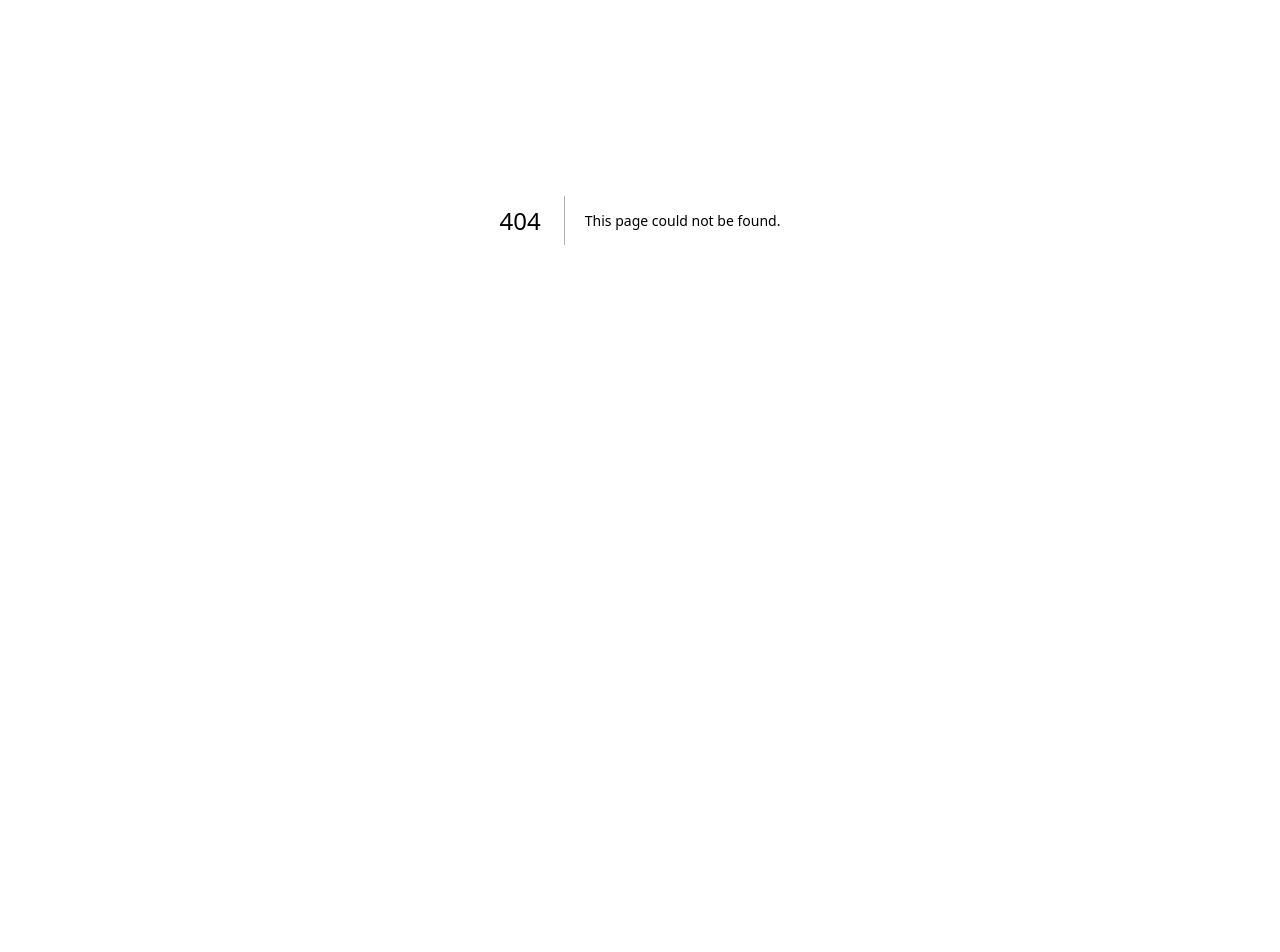
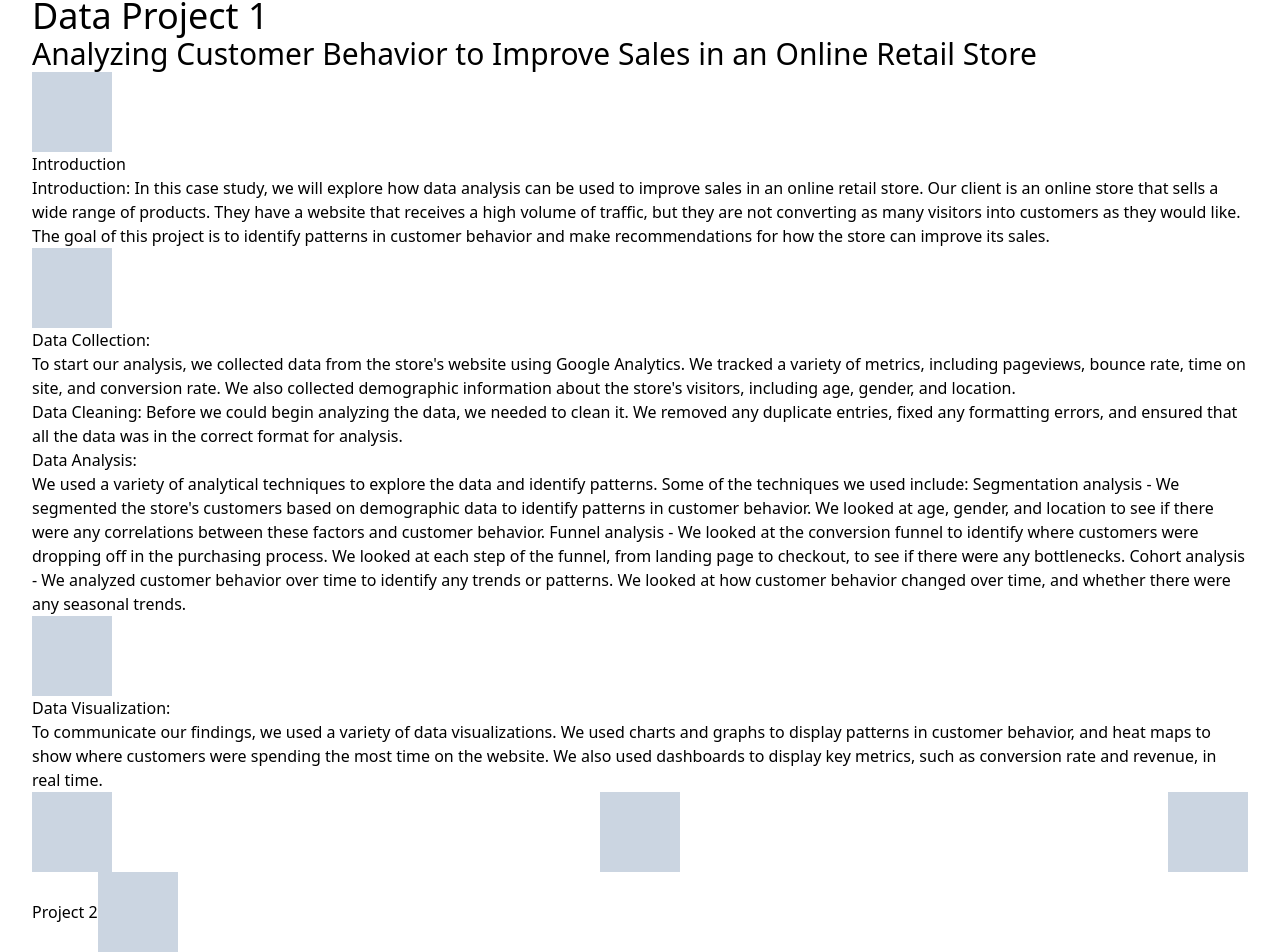
Before and after one commit to MilkyRaven/hugoPortfolio, a Next.js app: page /data/project in a window 1280 px wide. Before the commit this address had no page. Shown: the part 180-1132 px from the top of the page. Before the commit the page ends 800 px from the top, so only its background shows below. Built offline with nearby package versions, Linux system fonts and the light colour scheme.

Commit message:
working on data projects

```diff
--- a/components/Nav.tsx
+++ b/components/Nav.tsx
@@ -5,7 +5,7 @@ type Props = {}
 
 const Nav = (props: Props) => {
     return (
-        <div className='flex place-items-center place-content-between p-5 mt-6 ml-2 mb-8 mr-3 sticky top-0 bg-white z-30'>
+        <div className='flex place-items-center place-content-between p-5 mt-6 mb-8 mr-3 sticky top-0 bg-white z-30'>
             {/* <div className='temporaryMenu'>
                     <Link href={"/data"}><span>Data</span></Link>
                     <Link href={"/design"}><span>Design</span></Link>
--- a/src/pages/data.tsx
+++ /dev/null
@@ -1,35 +0,0 @@
-import Link from "next/link"
-import Nav from "../../components/Nav"
-import Footer from "../../components/Footer"
-
-export default function Data() {
-    return <div>
-        <Nav></Nav>
-        <div className="mt-14 ml-6 mr-6 mb-24">
-            {/* <Link href={'/'}>Return Home</Link> */}
-            <h1 className='text-4xl'>DATA</h1>
-            <div className="flex mt-8 mb-8 place-content-between">
-                <div>
-                <h2 className="text-4xl">Project 1</h2>
-                <h3 className="text-2xl">subtitle</h3>
-                </div>
-                <div className="w-16 h-36 bg-slate-300"></div>
-            </div>
-            <div className="flex mt-8 mb-8 place-content-between">
-                <div>
-                <h2 className="text-4xl">Project 2</h2>
-                <h3 className="text-2xl">subtitle</h3>
-                </div>
-                <div className="w-40 h-36 bg-slate-300"></div>
-            </div>
-            <div className="flex mt-8 mb-8 place-content-between">
-                <div>
-                <h2 className="text-4xl">Project 3</h2>
-                <h3 className="text-2xl">subtitle</h3>
-                </div>
-                <div className="w-16 h-36 bg-slate-300"></div>
-            </div>
-        </div>
-        <Footer></Footer>
-    </div>
-}
--- /dev/null
+++ b/src/pages/data/index.tsx
@@ -0,0 +1,41 @@
+import Link from "next/link"
+import Nav from "../../../components/Nav"
+import Footer from "../../../components/Footer"
+
+export default function Data() {
+    return <div>
+        <Nav></Nav>
+        <div className="mt-14 ml-6 mr-6 mb-24">
+            {/* <Link href={'/'}>Return Home</Link> */}
+            <h1 className='text-4xl'>DATA</h1>
+            <Link href={'/data/project'}>
+                <div className="flex mt-8 mb-8 place-content-between">
+                    <div>
+                        <h2 className="text-4xl">Project 1</h2>
+                        <h3 className="text-2xl">subtitle</h3>
+                    </div>
+                    <div className="w-16 h-36 bg-slate-300"></div>
+                </div>
+            </Link>
+            <Link href={'/data/project'}>
+                <div className="flex mt-8 mb-8 place-content-between">
+                    <div>
+                        <h2 className="text-4xl">Project 2</h2>
+                        <h3 className="text-2xl">subtitle</h3>
+                    </div>
+                    <div className="w-40 h-36 bg-slate-300"></div>
+                </div>
+            </Link>
+            <Link href={'/data/project'}>
+                <div className="flex mt-8 mb-8 place-content-between">
+                    <div>
+                        <h2 className="text-4xl">Project 3</h2>
+                        <h3 className="text-2xl">subtitle</h3>
+                    </div>
+                    <div className="w-16 h-36 bg-slate-300"></div>
+                </div>
+            </Link>
+        </div>
+        <Footer></Footer>
+    </div>
+}
--- /dev/null
+++ b/src/pages/data/project.tsx
@@ -0,0 +1,49 @@
+import React from 'react'
+import Link from 'next/link'
+import Nav from '../../../components/Nav'
+import Footer from '../../../components/Footer'
+export default function project() {
+    return (
+        <div>
+            <Nav></Nav>
+            <div className='p-8'>
+                <h2 className='text-4xl'>Data Project 1</h2>
+                <h3 className='text-3xl'>Analyzing Customer Behavior to Improve Sales in an Online Retail Store</h3>
+                <div className='w-20 h-20 bg-slate-300'></div>
+                <h4>Introduction</h4>
+                <p>Introduction:
+                    In this case study, we will explore how data analysis can be used to improve sales in an online retail store. Our client is an online store that sells a wide range of products. They have a website that receives a high volume of traffic, but they are not converting as many visitors into customers as they would like. The goal of this project is to identify patterns in customer behavior and make recommendations for how the store can improve its sales.</p>
+                <div className='w-20 h-20 bg-slate-300'></div>
+                <div>
+                    <p>Data Collection:</p>
+                    <p>To start our analysis, we collected data from the store's website using Google Analytics. We tracked a variety of metrics, including pageviews, bounce rate, time on site, and conversion rate. We also collected demographic information about the store's visitors, including age, gender, and location.</p>
+                </div>
+                <div className='flex'>
+                    <p>Data Cleaning: Before we could begin analyzing the data, we needed to clean it. We removed any duplicate entries, fixed any formatting errors, and ensured that all the data was in the correct format for analysis.</p>
+                </div>
+                <div>
+                    <p>Data Analysis:</p>
+                    <p>We used a variety of analytical techniques to explore the data and identify patterns. Some of the techniques we used include:
+                        Segmentation analysis - We segmented the store's customers based on demographic data to identify patterns in customer behavior. We looked at age, gender, and location to see if there were any correlations between these factors and customer behavior.
+                        Funnel analysis - We looked at the conversion funnel to identify where customers were dropping off in the purchasing process. We looked at each step of the funnel, from landing page to checkout, to see if there were any bottlenecks.
+                        Cohort analysis - We analyzed customer behavior over time to identify any trends or patterns. We looked at how customer behavior changed over time, and whether there were any seasonal trends.</p>
+                    <div className='w-20 h-20 bg-slate-300'></div>
+                </div>
+                <div>
+                    <p>Data Visualization:</p>
+                    <p>To communicate our findings, we used a variety of data visualizations. We used charts and graphs to display patterns in customer behavior, and heat maps to show where customers were spending the most time on the website. We also used dashboards to display key metrics, such as conversion rate and revenue, in real time.</p>
+                    <div className='flex place-content-between'>
+                    <div className='w-20 h-20 bg-slate-300'></div>
+                    <div className='w-20 h-20 bg-slate-300'></div>
+                    <div className='w-20 h-20 bg-slate-300'></div>
+                    </div>
+                </div>
+                <div className='flex place-items-center'>
+                    <p>Project 2</p>
+                    <div className='w-20 h-20 bg-slate-300'></div>
+                </div>
+            </div>
+            <Footer></Footer>
+        </div>
+    )
+}
```
